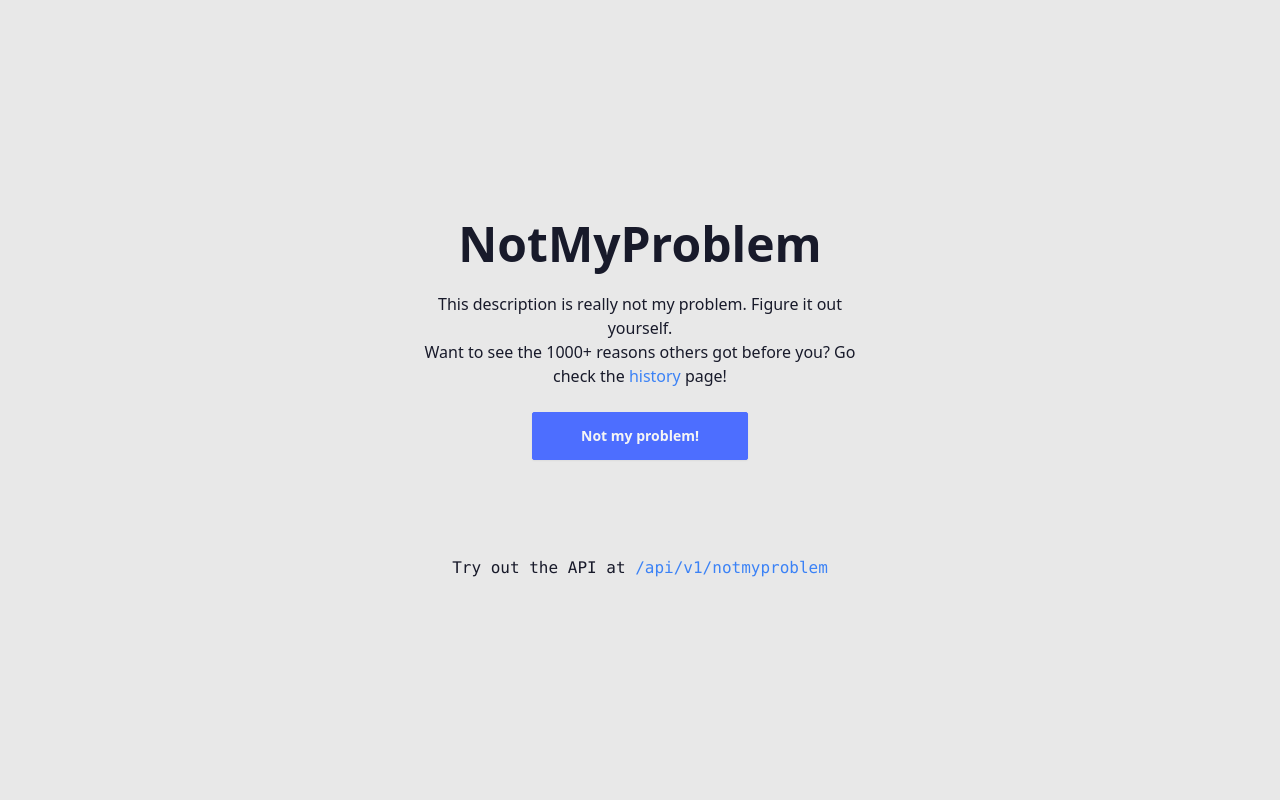
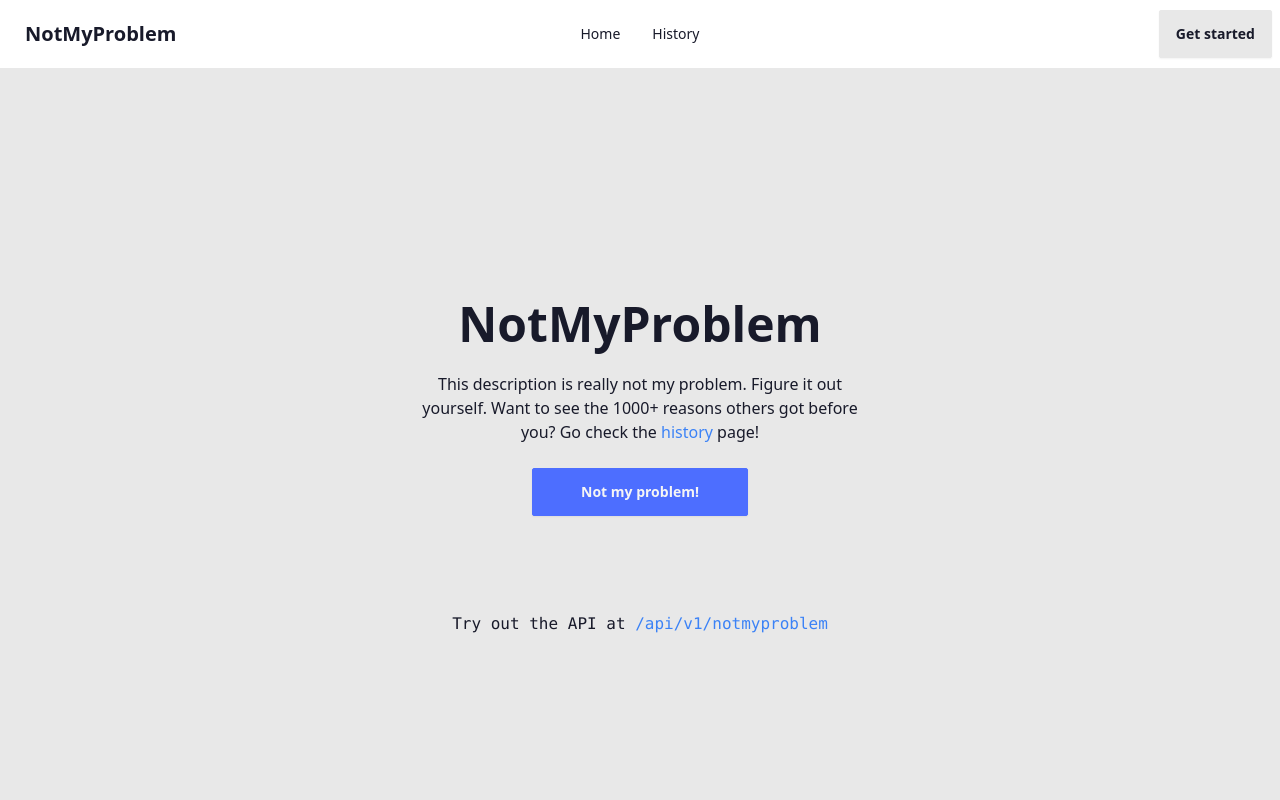
Before and after one commit to jonasclaes/notmyproblem, a SvelteKit app: page / in a window 1280 px wide. Shown: the top 800 px of the page. Built offline with nearby package versions, Linux system fonts and the light colour scheme.

Commit message:
feat: add navbar

```diff
--- a/package.json
+++ b/package.json
@@ -43,6 +43,7 @@
 	},
 	"type": "module",
 	"dependencies": {
-		"drizzle-orm": "^0.33.0"
+		"drizzle-orm": "^0.33.0",
+		"lucide-svelte": "^0.436.0"
 	}
 }
--- /dev/null
+++ b/src/lib/components/Footer.svelte
@@ -0,0 +1,20 @@
+<footer class="footer footer-center bg-neutral text-neutral-content p-4">
+	<aside>
+		<p>
+			A project by <a
+				href="https://jonasclaes.be/?utm_source=notmyproblem.cloud&utm_medium=referral&utm_campaign=site_referral&utm_content=footer"
+				target="_blank"
+				class="text-blue-400">Jonas Claes</a
+			>.
+		</p>
+		<p>Inspired by Martijn Degrève.</p>
+		<p>
+			Check out the code over at <a
+				href="https://github.com/jonasclaes/notmyproblem"
+				target="_blank"
+				class="text-blue-400">jonasclaes/notmyproblem</a
+			>.
+		</p>
+		<p>Copyright © {new Date().getFullYear()}</p>
+	</aside>
+</footer>
--- /dev/null
+++ b/src/lib/components/Header.svelte
@@ -0,0 +1,47 @@
+<script lang="ts">
+	import { page } from '$app/stores';
+	import { Menu } from 'lucide-svelte';
+
+	const menuItems = [
+		{ href: '/', text: 'Home' },
+		{ href: '/reasons', text: 'History' }
+	];
+
+	let isOpen = false;
+
+	function toggleMenu() {
+		isOpen = !isOpen;
+	}
+</script>
+
+<header>
+	<div class="navbar bg-base-100">
+		<div class="navbar-start">
+			<div class="dropdown">
+				<button class="btn btn-ghost lg:hidden" on:click={toggleMenu}>
+					<Menu />
+				</button>
+				{#if isOpen}
+					<ul
+						class="menu menu-sm dropdown-content mt-3 z-[1] p-2 shadow bg-base-100 rounded-box w-52"
+					>
+						{#each menuItems as menuItem}
+							<li><a href={menuItem.href}>{menuItem.text}</a></li>
+						{/each}
+					</ul>
+				{/if}
+			</div>
+			<a href="/" class="btn btn-ghost normal-case text-xl">NotMyProblem</a>
+		</div>
+		<div class="navbar-center hidden lg:flex">
+			<ul class="menu menu-horizontal px-1">
+				{#each menuItems as menuItem}
+					<li><a href={menuItem.href}>{menuItem.text}</a></li>
+				{/each}
+			</ul>
+		</div>
+		<div class="navbar-end">
+			<a href="/get-started" class="btn">Get started</a>
+		</div>
+	</div>
+</header>
--- a/src/routes/+layout.svelte
+++ b/src/routes/+layout.svelte
@@ -1,6 +1,7 @@
 <script>
 	import '../app.css';
-	import Header from './Header.svelte';
+	import Footer from '$lib/components/Footer.svelte';
+	import Header from '$lib/components/Header.svelte';
 </script>
 
 <svelte:head>
@@ -18,24 +19,5 @@
 		<slot />
 	</main>
 
-	<footer class="footer footer-center bg-neutral text-neutral-content p-4">
-		<aside>
-			<p>
-				A project by <a
-					href="https://jonasclaes.be/?utm_source=notmyproblem.cloud&utm_medium=referral&utm_campaign=site_referral&utm_content=footer"
-					target="_blank"
-					class="text-blue-400">Jonas Claes</a
-				>.
-			</p>
-			<p>Inspired by Martijn Degrève.</p>
-			<p>
-				Check out the code over at <a
-					href="https://github.com/jonasclaes/notmyproblem"
-					target="_blank"
-					class="text-blue-400">jonasclaes/notmyproblem</a
-				>.
-			</p>
-			<p>Copyright © {new Date().getFullYear()}</p>
-		</aside>
-	</footer>
+	<Footer />
 </div>
--- a/src/routes/+page.svelte
+++ b/src/routes/+page.svelte
@@ -41,11 +41,10 @@
 		<div class="hero-content text-center">
 			<div class="max-w-md">
 				<h1 class="text-5xl font-bold">NotMyProblem</h1>
-				<p class="pt-6">This description is really not my problem. Figure it out yourself.</p>
-				<p>
-					Want to see the 1000+ reasons others got before you? Go check the <a
-						href="/reasons"
-						class="text-blue-500">history</a
+				<p class="pt-6">
+					This description is really not my problem. Figure it out yourself. Want to see the 1000+
+					reasons others got before you? Go check the <a href="/reasons" class="text-blue-500"
+						>history</a
 					> page!
 				</p>
 				<div class="pt-6">
--- a/src/routes/Header.svelte
+++ /dev/null
@@ -1,5 +0,0 @@
-<script>
-	import { page } from '$app/stores';
-</script>
-
-<header></header>
```
Also changed, not shown: 1 other file (tests, documents, lock files or other folders).
